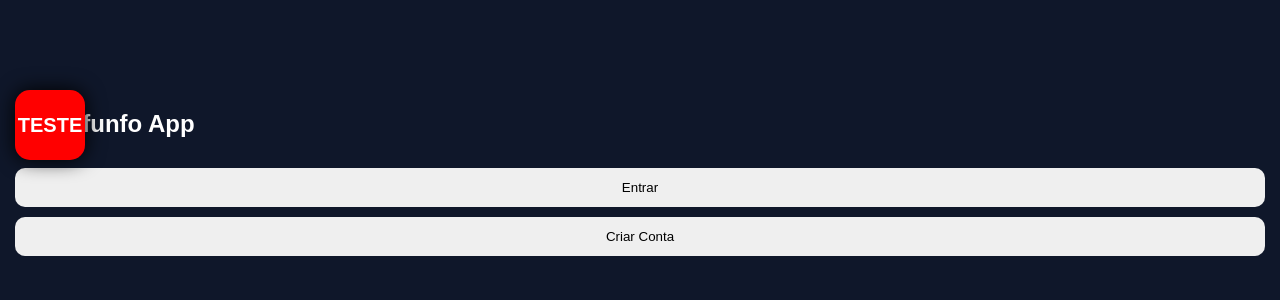
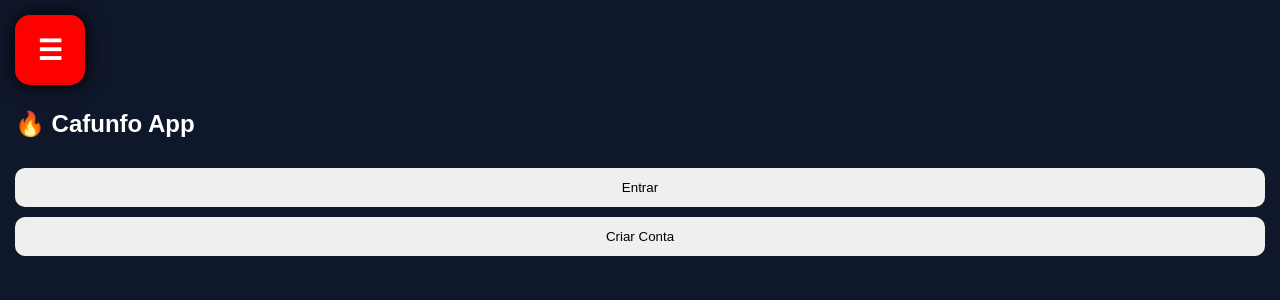
Before and after one commit to durklanez/inteligencia.app, a Flask app: page / in a window 1280 px wide. Shown: the top 300 px of the page. Run offline with Flask 3, Linux system fonts and the light colour scheme.

Commit message:
Update styles and button properties in index.html

```diff
--- a/templates/index.html
+++ b/templates/index.html
@@ -7,6 +7,7 @@
 
 <style>
 
+/* FUNDO */
 body{
 background:#0f172a;
 font-family:Arial;
@@ -19,7 +20,7 @@ overflow-x:hidden;
 /* BOTÃO MENU */
 #menuBtn{
 position:fixed;
-top:80px;
+top:15px;
 left:15px;
 width:70px;
 height:70px;
@@ -27,7 +28,7 @@ background:red;
 color:white;
 border:none;
 border-radius:15px;
-font-size:20px;
+font-size:28px;
 font-weight:bold;
 z-index:999999999;
 display:flex;
@@ -35,6 +36,7 @@ align-items:center;
 justify-content:center;
 box-shadow:0 0 20px black;
 cursor:pointer;
+padding:0;
 }
 
 /* MENU */
@@ -75,13 +77,24 @@ padding:90px 15px 15px 15px;
 }
 
 /* INPUTS */
-button,input,textarea{
+input,textarea{
 width:100%;
 padding:12px;
 margin-top:10px;
 border:none;
 border-radius:10px;
 box-sizing:border-box;
+}
+
+/* BOTÕES */
+button:not(#menuBtn){
+width:100%;
+padding:12px;
+margin-top:10px;
+border:none;
+border-radius:10px;
+box-sizing:border-box;
+cursor:pointer;
 }
 
 /* BOX */
@@ -167,7 +180,7 @@ text-align:left;
 
 <!-- BOTÃO MENU -->
 <button id="menuBtn" onclick="abrirMenu()">
-TESTE
+☰
 </button>
 
 <!-- MENU -->
```
